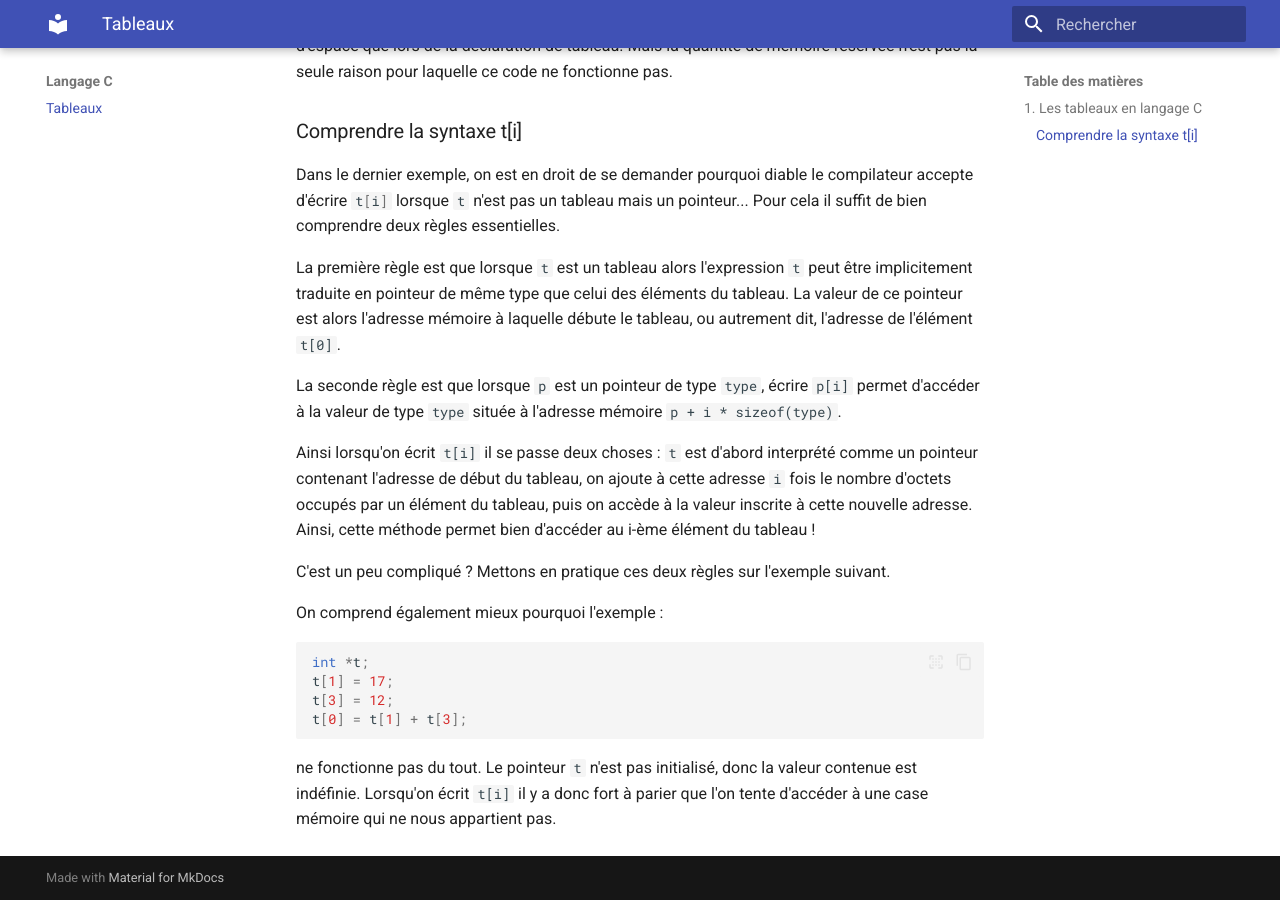
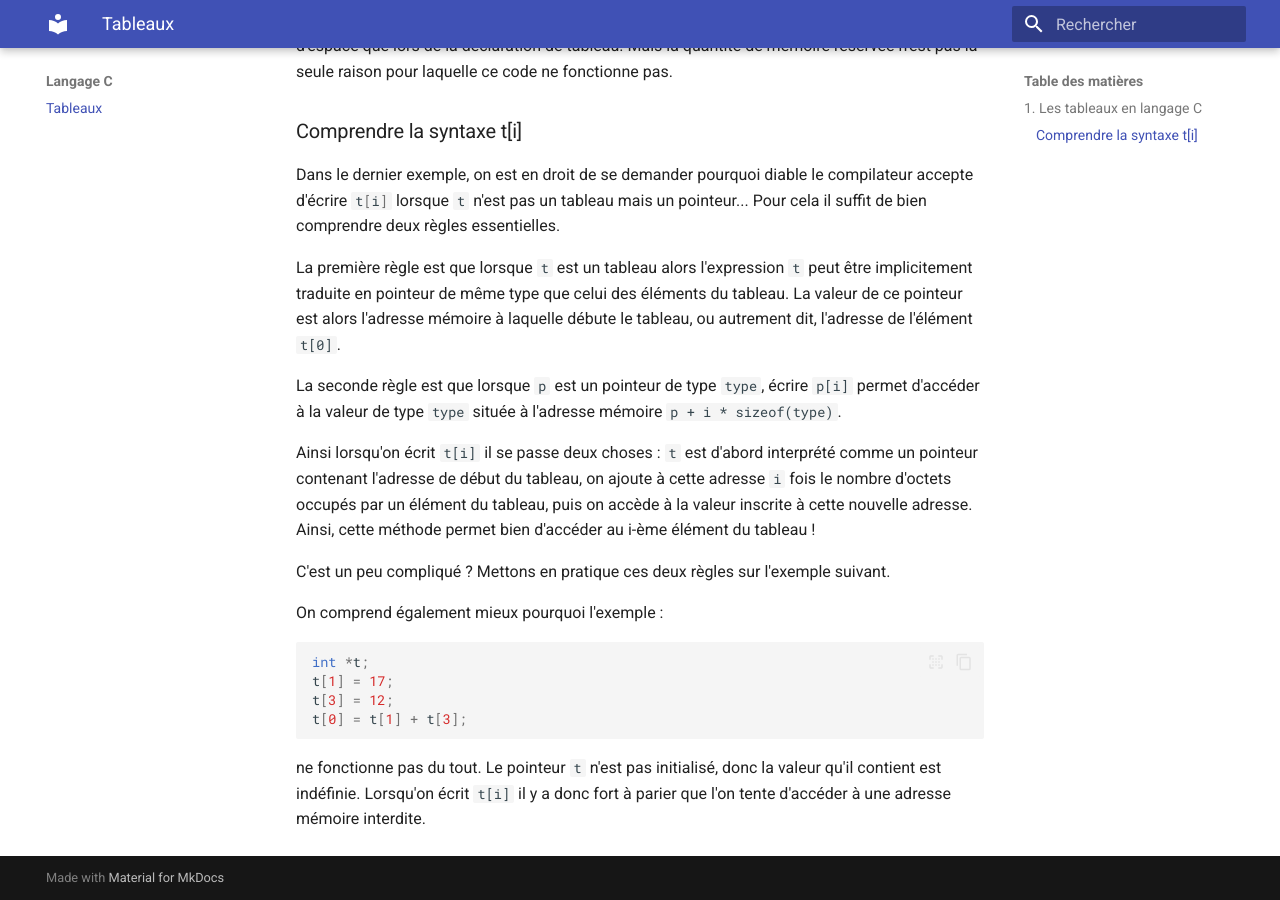
Before and after one commit to vincent-picard/vincent-picard.github.io, an MkDocs documentation site: the page built from docs/langc/tableaux.md, in a window 1280 px wide and 900 px high, scrolled down 1227 px. Built offline with MkDocs 1.6.1 and Material for MkDocs 9.7.7, drawn with Linux system fonts in a browser that asks for light colours.

Commit message:
tableaux

````diff
--- a/docs/langc/tableaux.md
+++ b/docs/langc/tableaux.md
@@ -51,4 +51,4 @@ t[1] = 17;
 t[3] = 12;
 t[0] = t[1] + t[3];
 ```
-ne fonctionne pas du tout. Le pointeur `t` n'est pas initialisé, donc la valeur contenue est indéfinie. Lorsqu'on écrit `t[i]` il y a donc fort à parier que l'on tente d'accéder à une case mémoire qui ne nous appartient pas.
+ne fonctionne pas du tout. Le pointeur `t` n'est pas initialisé, donc la valeur qu'il contient est indéfinie. Lorsqu'on écrit `t[i]` il y a donc fort à parier que l'on tente d'accéder à une adresse mémoire interdite.
````
